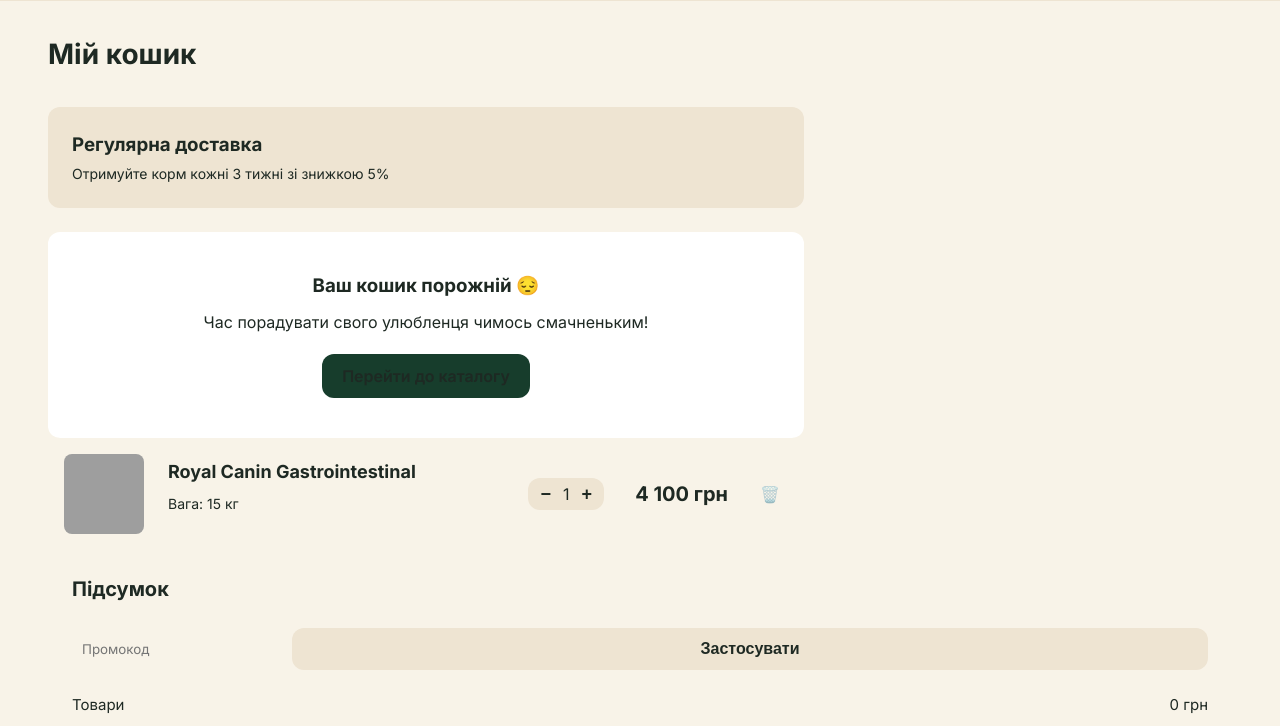
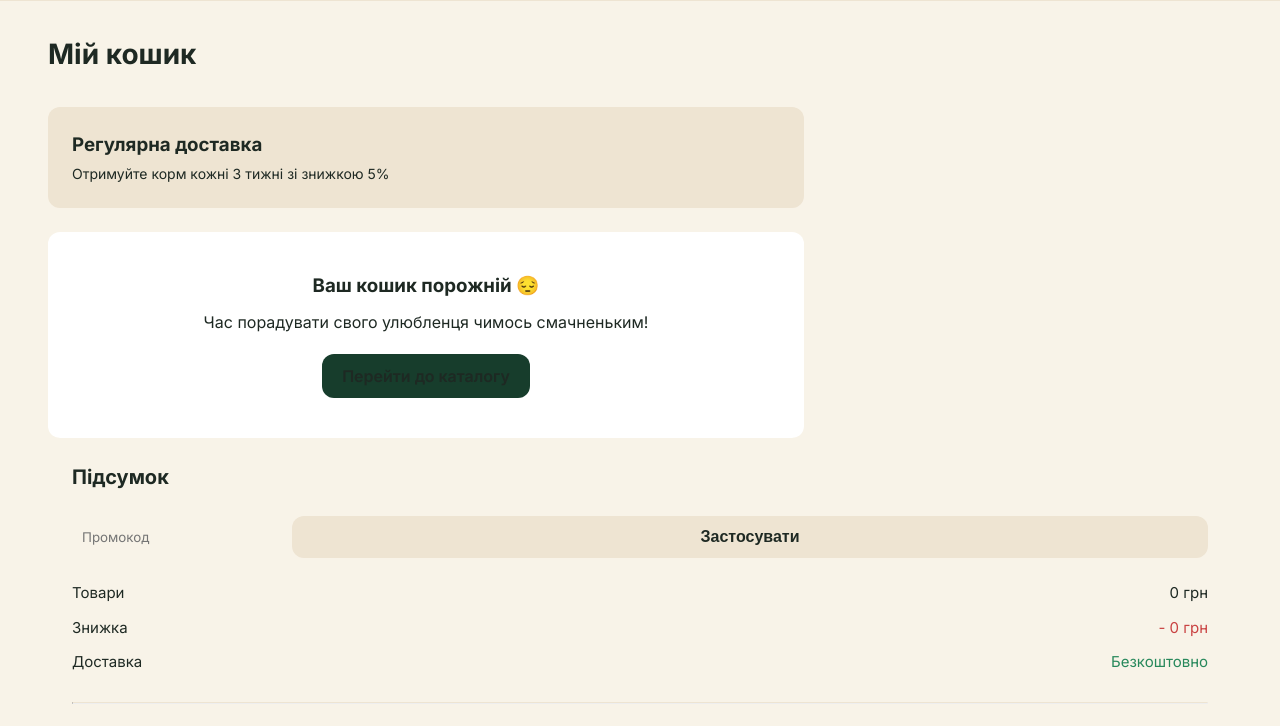
Before and after one commit to Taynerus/zoodim, a plain HTML site: page cart.html in a window 1280 px wide. Shown: the part 73-799 px from the top of the page. Drawn offline with Linux system fonts and the light colour scheme; grey boxes are pictures that could not be loaded.

Commit message:
Remove cart item details from cart.html
Removed a cart item section from the cart.html file.

```diff
--- a/cart.html
+++ b/cart.html
@@ -63,22 +63,6 @@
                     <!-- Контейнер для товарів (порожній, товари підтягне JavaScript) -->
                     <div class="cart-items-list" id="cart-items-container"></div>
 
-                        <div class="cart-item">
-                            <img src="https://images.unsplash.com/photo-1596492784531-6e6eb5ea9993?w=200&q=80" alt="Royal Canin" class="cart-item-img">
-                            <div class="cart-item-details">
-                                <h3 class="product-title">Royal Canin Gastrointestinal</h3>
-                                <p class="product-weight">Вага: 15 кг</p>
-                            </div>
-                            <div class="cart-item-quantity">
-                                <button class="qty-btn">−</button>
-                                <span>1</span>
-                                <button class="qty-btn">+</button>
-                            </div>
-                            <div class="cart-item-price">
-                                <span class="price-current">4 100 грн</span>
-                            </div>
-                            <button class="remove-btn" aria-label="Видалити">🗑️</button>
-                        </div>
                     </div>
                 </div>
 
```
